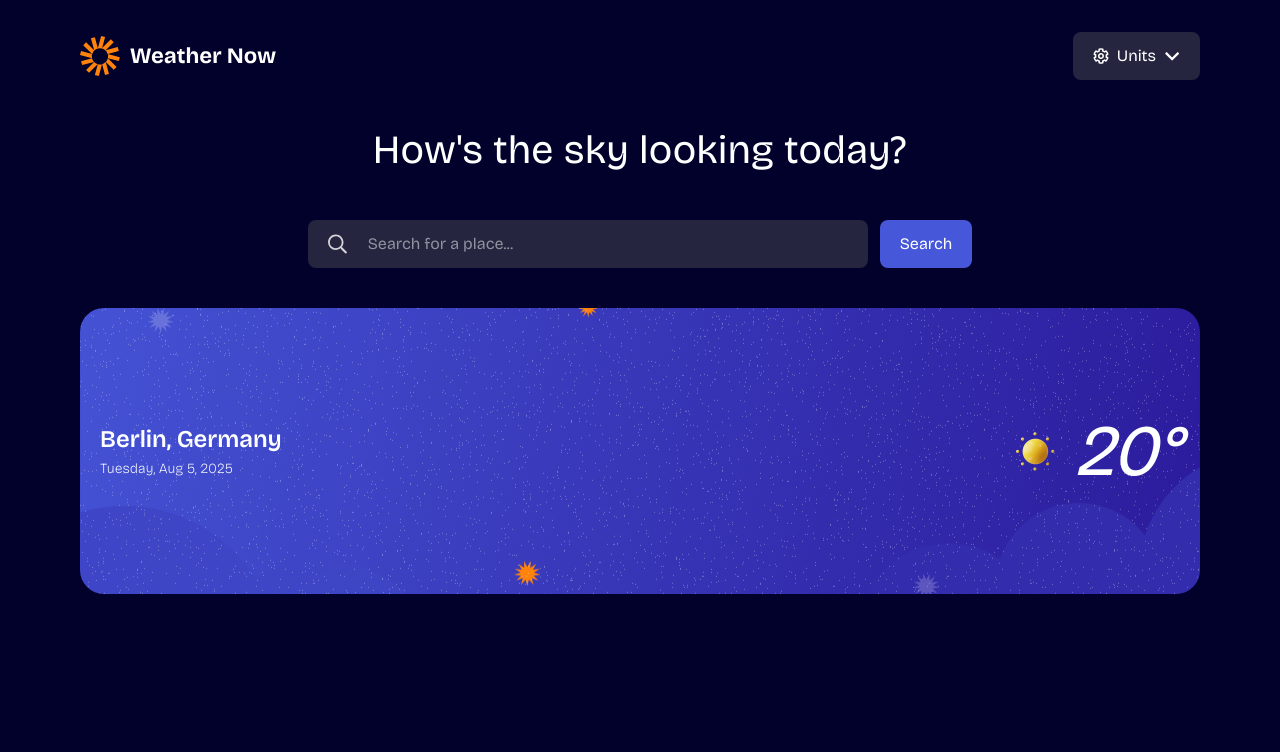
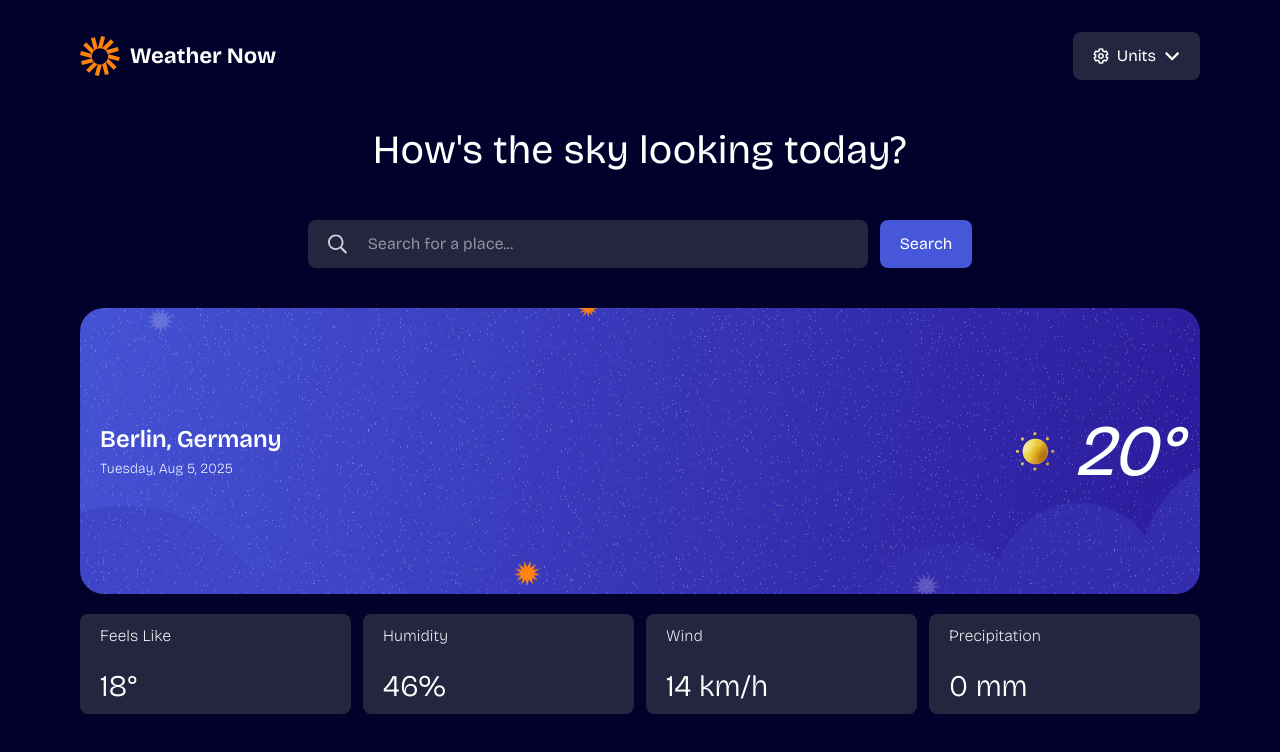
Before and after one commit to welschoff/weather-app, a React (Vite) app: page / in a window 1280 px wide. Shown: the top 752 px of the page. Built offline with nearby package versions, Linux system fonts and the light colour scheme.

Commit message:
Create Detail Component

```diff
--- a/src/App.tsx
+++ b/src/App.tsx
@@ -1,4 +1,5 @@
 import './App.css';
+import Details from './components/Details';
 import Header from './components/Header';
 import Search from './components/Search';
 import Title from './components/Title';
@@ -11,6 +12,7 @@ function App() {
       <Title />
       <Search />
       <TodayCard />
+      <Details />
     </div>
   );
 }
--- /dev/null
+++ b/src/components/DetailCard.tsx
@@ -0,0 +1,15 @@
+type DetailCardProps = {
+  header: string;
+  value: string;
+};
+
+function DetailCard({ header, value }: DetailCardProps) {
+  return (
+    <div className="grid bg-(--card-bg) h-25 w-1/4 items-center rounded-lg pl-5">
+      <span className="font-extralight">{header}</span>
+      <span className="text-3xl font-light">{value}</span>
+    </div>
+  );
+}
+
+export default DetailCard;
--- /dev/null
+++ b/src/components/Details.tsx
@@ -0,0 +1,14 @@
+import DetailCard from './DetailCard';
+
+function Details() {
+  return (
+    <div className="flex mt-5 gap-3 justify-between">
+      <DetailCard header="Feels Like" value="18°" />
+      <DetailCard header="Humidity" value="46%" />
+      <DetailCard header="Wind" value="14 km/h" />
+      <DetailCard header="Precipitation" value="0 mm" />
+    </div>
+  );
+}
+
+export default Details;
--- a/src/components/Header.tsx
+++ b/src/components/Header.tsx
@@ -8,7 +8,7 @@ function Header() {
       <div>
         <img src={logo} alt="" />
       </div>
-      <div className="grid grid-flow-col items-center gap-2 px-5 py-3 bg-(--card-background) rounded-lg">
+      <div className="grid grid-flow-col items-center gap-2 px-5 py-3 bg-(--card-bg) rounded-lg">
         <img src={units} alt="" />
         <span>Units</span>
         <img className="w-4" src={dropdown} alt="" />
--- a/src/components/Search.tsx
+++ b/src/components/Search.tsx
@@ -3,7 +3,7 @@ import search from '../assets/images/icon-search.svg';
 function Search() {
   return (
     <div className="flex justify-center">
-      <div className="flex px-5 py-2 rounded-lg w-1/2 bg-(--card-background)">
+      <div className="flex px-5 py-2 rounded-lg w-1/2 bg-(--card-bg)">
         <img className="mr-5 w-5" src={search} alt="" />
         <input type="text" placeholder="Search for a place..." />
       </div>
--- a/src/index.css
+++ b/src/index.css
@@ -1,7 +1,7 @@
 @import 'tailwindcss';
 
 :root {
-  --card-background: #25253f;
+  --card-bg: #25253f;
   --secondary-text-color: #b5bef4;
 }
 
```
